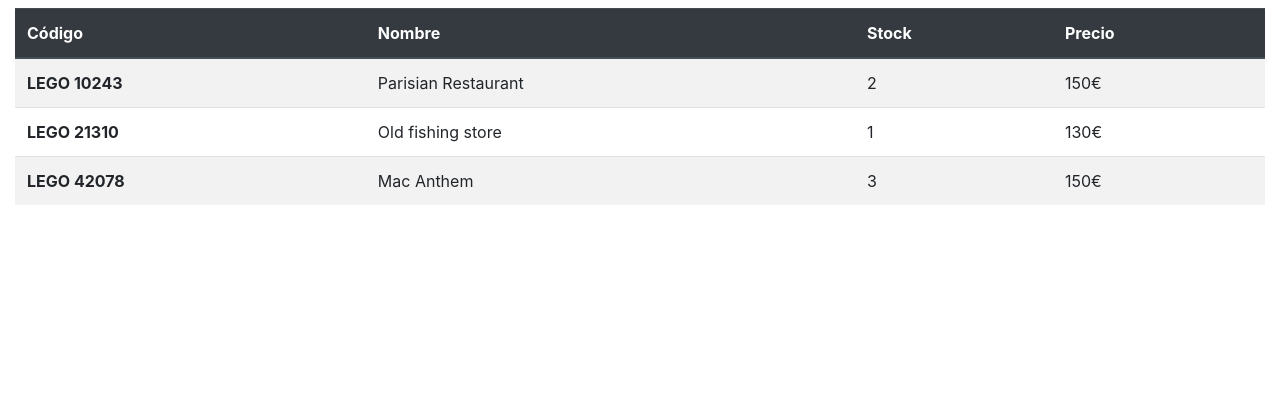
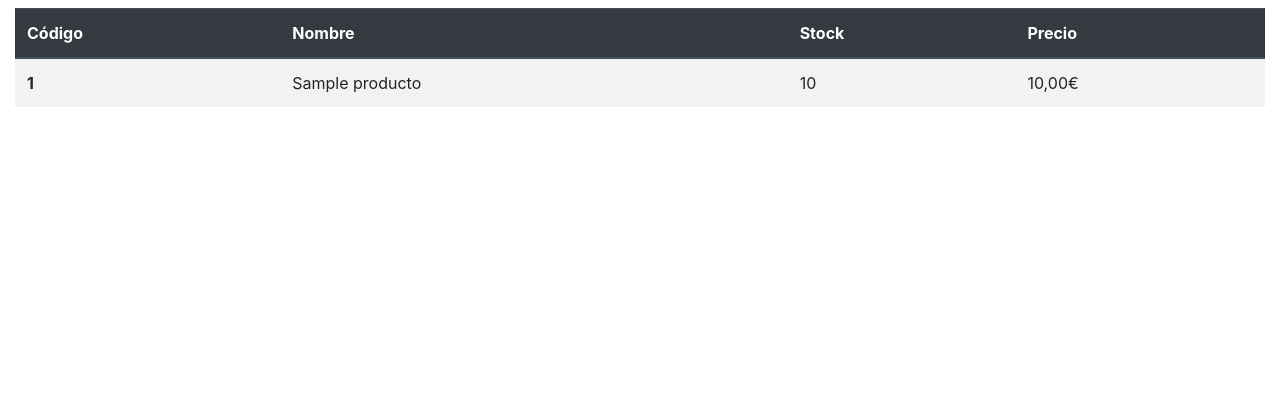
Before and after one commit to Keteveo/Actividades-Curso-Symfony-MariaDB, a Symfony app: template gestorProductos/templates/productos/listadoProducto.html.twig in a window 1280 px wide. Shown: the part 56-460 px from the top of the page. Run offline with Twig, Linux system fonts and the light colour scheme; the template is opened without the code that fills it: most values are stand-ins (such as "Sample title", 1, 10 or a date in 2020); some libraries are stand-ins or nearby versions.

Commit message:
UD2/e Rellenar la tabla con datos recibidos del controlador

```diff
--- a/gestorProductos/templates/productos/altaProducto.html.twig
+++ b/gestorProductos/templates/productos/altaProducto.html.twig
@@ -4,7 +4,7 @@
 
 {% block contenido %}
 {{ parent() }}
-<p>Nada más que añadir por ahora</p>
+<p>{{ titulo }}. Nada más que añadir por ahora</p>
 {% endblock %}
 {% block pie %}
 {{ parent() }}
--- a/gestorProductos/templates/productos/bajaProducto.html.twig
+++ b/gestorProductos/templates/productos/bajaProducto.html.twig
@@ -4,7 +4,7 @@
 
 {% block contenido %}
 {{ parent() }}
-<p>Nada más que añadir por ahora</p>
+<p>{{ titulo }}. Nada más que añadir por ahora</p>
 {% endblock %}
 {% block pie %}
 {{ parent() }}
--- a/gestorProductos/templates/productos/listadoProducto.html.twig
+++ b/gestorProductos/templates/productos/listadoProducto.html.twig
@@ -13,24 +13,14 @@
         </tr>
     </thead>
     <tbody>
+        {% for producto in productos %}
         <tr>
-            <th scope="row">LEGO 10243</th>
-            <td>Parisian Restaurant</td>
-            <td>2</td>
-            <td>150€</td>
+            <th scope="row">{{ producto.id }}</th>
+            <td>{{ producto.nombre }}</td>
+            <td>{{ producto.stock }}</td>
+            <td>{{ producto.precio|number_format(2, ',', '.') }}€</td>
         </tr>
-        <tr>
-            <th scope="row">LEGO 21310</th>
-            <td>Old fishing store</td>
-            <td>1</td>
-            <td>130€</td>
-        </tr>
-        <tr>
-            <th scope="row">LEGO 42078</th>
-            <td>Mac Anthem</td>
-            <td>3</td>
-            <td>150€</td>
-        </tr>
+        {% endfor %}
     </tbody>
 </table>
 
--- a/gestorProductos/templates/productos/modificaProducto.html.twig
+++ b/gestorProductos/templates/productos/modificaProducto.html.twig
@@ -4,7 +4,7 @@
 
 {% block contenido %}
 {{ parent() }}
-<p>Nada más que añadir por ahora</p>
+<p>{{ titulo }}. Nada más que añadir por ahora</p>
 {% endblock %}
 {% block pie %}
 {{ parent() }}
```
Also changed, not shown: gestorProductos/src/Controller/ProductosController.php (+20 -3 lines), README.md.
